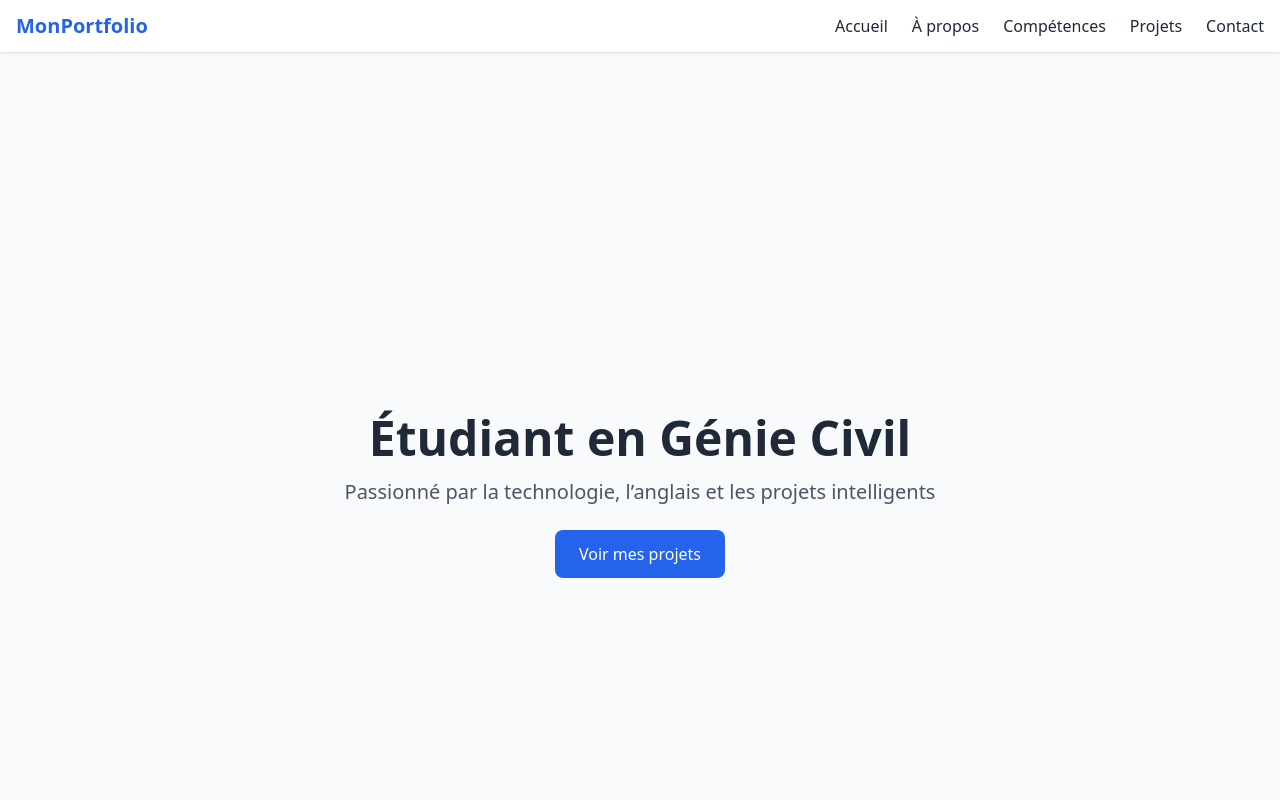
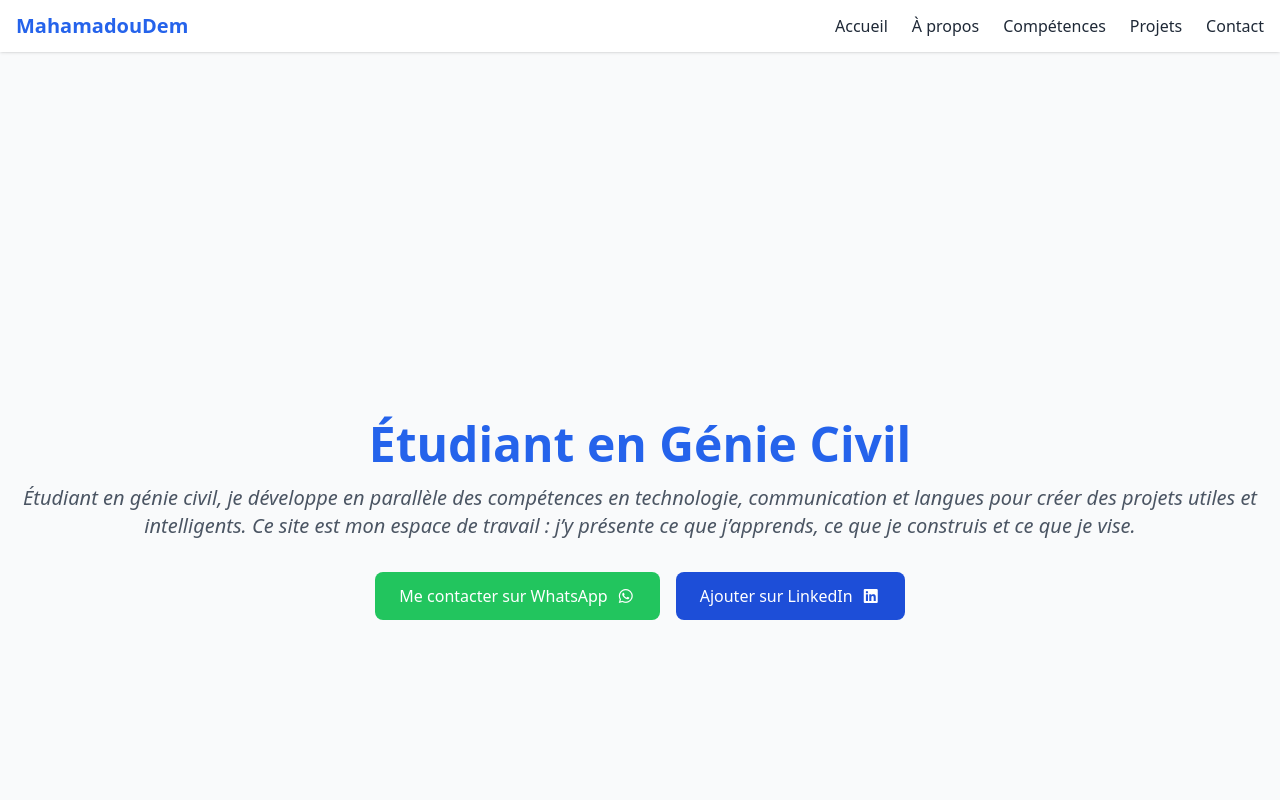
Before and after one commit to mahamadou9629-bot/portF, a website: page compteur.html in a window 1280 px wide. Shown: the top 800 px of the page. Drawn offline with nearby package versions, Linux system fonts and the light colour scheme.

Commit message:
first edit

```diff
--- a/compteur.html
+++ b/compteur.html
@@ -4,6 +4,7 @@
   <meta charset="UTF-8" />
   <meta name="viewport" content="width=device-width, initial-scale=1.0"/>
   <link rel="stylesheet" href="src/output.css">
+  <link rel="stylesheet" href="https://cdnjs.cloudflare.com/ajax/libs/font-awesome/7.0.1/css/all.min.css" integrity="sha512-2SwdPD6INVrV/lHTZbO2nodKhrnDdJK9/kg2XD1r9uGqPo1cUbujc+IYdlYdEErWNu69gVcYgdxlmVmzTWnetw==" crossorigin="anonymous" referrerpolicy="no-referrer" />
   <title>Portfolio | Étudiant Génie Civil</title>
 
   <!-- Tailwind CSS CDN -->
@@ -27,15 +28,15 @@
   <!-- ================= HEADER / NAVBAR ================= -->
   <header class="fixed top-0 left-0 w-full bg-white shadow z-50">
     <nav class="max-w-7xl mx-auto px-4 py-3 flex justify-between items-center">
-      <h1 class="text-xl font-bold text-primary">MonPortfolio</h1>
+      <h1 class="text-xl font-bold text-primary">MahamadouDem</h1>
 
       <!-- Desktop menu -->
       <ul class="hidden md:flex space-x-6 font-medium">
-        <li><a href="#home" class="hover:text-primary">Accueil</a></li>
-        <li><a href="#about" class="hover:text-primary">À propos</a></li>
-        <li><a href="#skills" class="hover:text-primary">Compétences</a></li>
-        <li><a href="#projects" class="hover:text-primary">Projets</a></li>
-        <li><a href="#contact" class="hover:text-primary">Contact</a></li>
+        <li><a href="#home" class="duration-500 hover:rounded-b-lg py-0.5 hover:border-b-blue-600 hover:border-b-[2px] ">Accueil</a></li>
+        <li><a href="#about" class="duration-500 hover:rounded-b-lg py-0.5 hover:border-b-blue-600 hover:border-b-[2px]">À propos</a></li>
+        <li><a href="#skills" class="duration-500 hover:rounded-b-lg py-0.5 hover:border-b-blue-600 hover:border-b-[2px]">Compétences</a></li>
+        <li><a href="#projects" class="duration-500 hover:rounded-b-lg py-0.5 hover:border-b-blue-600 hover:border-b-[2px]">Projets</a></li>
+        <li><a href="#contact" class="duration-500 hover:rounded-b-lg py-0.5 hover:border-b-blue-600 hover:border-b-[2px]">Contact</a></li>
       </ul>
 
       <!-- Burger button -->
@@ -59,19 +60,44 @@
   </header>
 
   <!-- ================= HERO ================= -->
+ $ <!-- ================= HERO ================= -->
 <section id="home" class="min-h-screen flex items-center bg-gray-50 pt-24">
   <div class="max-w-7xl mx-auto px-4 text-center animate-on-scroll">
-      <h2 class="text-4xl md:text-5xl font-bold mb-4">
+
+    <h2 class="text-4xl md:text-5xl font-bold mb-4 text-blue-600">
       Étudiant en Génie Civil
     </h2>
-      <p class="text-lg md:text-xl text-gray-600 mb-6">
-        Passionné par la technologie, l’anglais et les projets intelligents
+
+    <p class="text-lg md:text-xl text-gray-600 mb-8 italic">
+      Étudiant en génie civil, je développe en parallèle des compétences en technologie, communication et langues pour créer des projets utiles et intelligents.
+      Ce site est mon espace de travail : j’y présente ce que j’apprends, ce que je construis et ce que je vise.
     </p>
-      <a href="#projects" class="inline-block bg-primary text-white px-6 py-3 rounded-lg hover:bg-blue-700 transition">
-        Voir mes projets
+
+    <!-- Boutons -->
+    <div class="flex flex-col sm:flex-row justify-center gap-4">
+
+      <!-- WhatsApp -->
+      <a
+        href="https://wa.me/22396298545"
+        target="_blank"
+        class="flex items-center justify-center gap-2 bg-green-500 text-white px-6 py-3 rounded-lg hover:bg-green-600 transition"
+      >
+         Me contacter sur WhatsApp <i class="fa-brands fa-whatsapp"></i>
       </a>
+
+      <!-- LinkedIn -->
+      <a
+        href="https://www.linkedin.com/in/ton-profil"
+        target="_blank"
+        class="flex items-center justify-center gap-2 bg-blue-700 text-white px-6 py-3 rounded-lg hover:bg-blue-800 transition"
+      >
+         Ajouter sur LinkedIn <i class="fa-brands fa-linkedin"></i>
+      </a>
+
+    </div>
   </div>
 </section>
+
 
   <!-- ================= À PROPOS ================= -->
   <section id="about" class="py-20">
```
Lines whose indentation alone changed are shown as unchanged.
